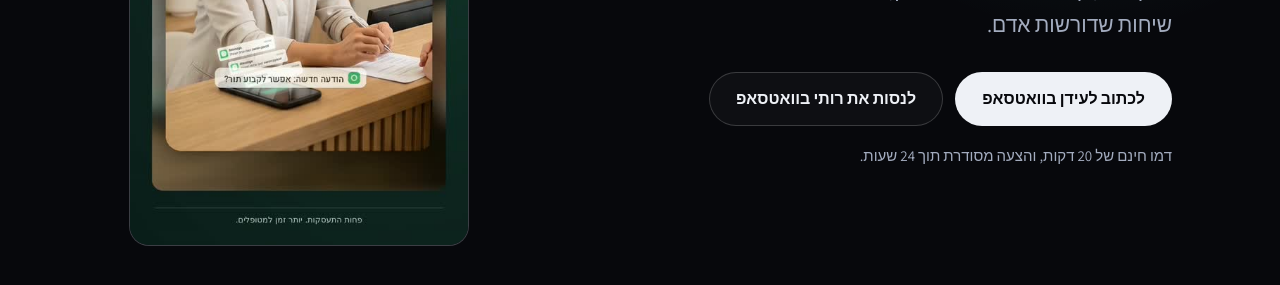
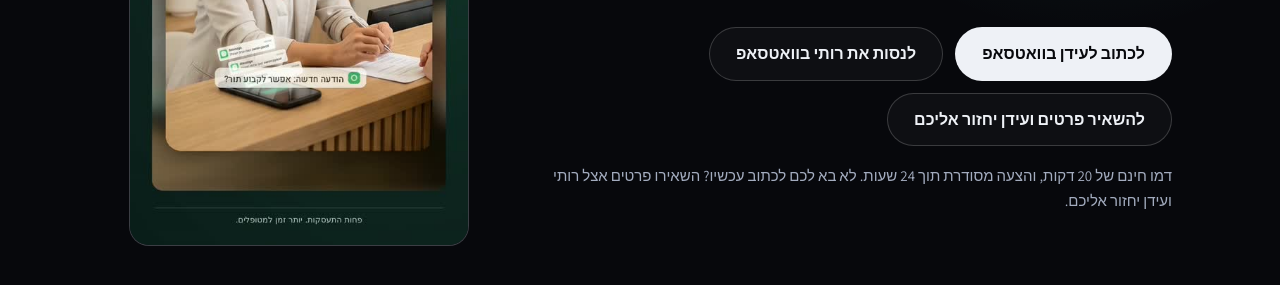
Before and after one commit to idanvaknin45455-cell/idan-vaknin-site, a plain HTML site: page ruti/index.html in a window 1280 px wide. Shown: the part 515-800 px from the top of the page. Drawn offline with Linux system fonts and the light colour scheme.

Commit message:
Ruti page: add "leave details" WhatsApp button via Ruti demo (#10)

```diff
--- a/ruti/index.html
+++ b/ruti/index.html
@@ -262,8 +262,9 @@ document.addEventListener('click', function (e) {
       <div class="ctas">
         <a class="btn btn-light" href="https://wa.me/972508822380?text=%D7%94%D7%99%D7%99%20%D7%A2%D7%99%D7%93%D7%9F%2C%20%D7%99%D7%A9%20%D7%9C%D7%99%20%D7%A7%D7%9C%D7%99%D7%A0%D7%99%D7%A7%D7%94%20%D7%95%D7%90%D7%A9%D7%9E%D7%97%20%D7%9C%D7%93%D7%9E%D7%95%20%D7%97%D7%99%D7%A0%D7%9D%20%D7%A9%D7%9C%20%D7%A8%D7%95%D7%AA%D7%99" target="_blank" rel="noopener">לכתוב לעידן בוואטסאפ</a>
         <a class="btn btn-ghost" href="https://wa.me/15188726702?text=%D7%94%D7%99%D7%99%20%D7%A8%D7%95%D7%AA%D7%99%2C%20%D7%90%D7%A9%D7%9E%D7%97%20%D7%9C%D7%94%D7%AA%D7%A0%D7%A1%D7%95%D7%AA%20%D7%91%D7%9A" target="_blank" rel="noopener">לנסות את רותי בוואטסאפ</a>
+        <a class="btn btn-ghost" href="https://wa.me/15188726702?text=%D7%94%D7%99%D7%99%20%D7%A8%D7%95%D7%AA%D7%99%2C%20%D7%99%D7%A9%20%D7%9C%D7%99%20%D7%A7%D7%9C%D7%99%D7%A0%D7%99%D7%A7%D7%94%20%D7%95%D7%90%D7%A9%D7%9E%D7%97%20%D7%9C%D7%94%D7%A9%D7%90%D7%99%D7%A8%20%D7%A4%D7%A8%D7%98%D7%99%D7%9D%20%D7%9B%D7%93%D7%99%20%D7%A9%D7%A2%D7%99%D7%93%D7%9F%20%D7%99%D7%97%D7%96%D7%95%D7%A8%20%D7%90%D7%9C%D7%99%D7%99.%20%D7%94%D7%A9%D7%9D%20%D7%A9%D7%9C%D7%99%3A%20%0A%D7%A9%D7%9D%20%D7%94%D7%A2%D7%A1%D7%A7%3A%20" target="_blank" rel="noopener">להשאיר פרטים ועידן יחזור אליכם</a>
       </div>
-      <p class="note">דמו חינם של 20 דקות, והצעה מסודרת תוך 24 שעות.</p>
+      <p class="note">דמו חינם של 20 דקות, והצעה מסודרת תוך 24 שעות. לא בא לכם לכתוב עכשיו? השאירו פרטים אצל רותי ועידן יחזור אליכם.</p>
     </div>
     <div class="poster"><img src="../ruti-poster.jpg" width="480" height="853" alt="איור של רותי, סוכנת וואטסאפ לקליניקות: מטפלת בקליניקה ועל השולחן הודעה חדשה בטלפון, אפשר לקבוע תור" fetchpriority="high"></div>
   </div>
@@ -370,6 +371,7 @@ document.addEventListener('click', function (e) {
     <div class="ctas">
       <a class="btn btn-light" href="https://wa.me/972508822380?text=%D7%94%D7%99%D7%99%20%D7%A2%D7%99%D7%93%D7%9F%2C%20%D7%99%D7%A9%20%D7%9C%D7%99%20%D7%A7%D7%9C%D7%99%D7%A0%D7%99%D7%A7%D7%94%20%D7%95%D7%90%D7%A9%D7%9E%D7%97%20%D7%9C%D7%93%D7%9E%D7%95%20%D7%97%D7%99%D7%A0%D7%9D%20%D7%A9%D7%9C%20%D7%A8%D7%95%D7%AA%D7%99" target="_blank" rel="noopener">לכתוב לעידן בוואטסאפ</a>
       <a class="btn btn-ghost" href="https://wa.me/15188726702?text=%D7%94%D7%99%D7%99%20%D7%A8%D7%95%D7%AA%D7%99%2C%20%D7%90%D7%A9%D7%9E%D7%97%20%D7%9C%D7%94%D7%AA%D7%A0%D7%A1%D7%95%D7%AA%20%D7%91%D7%9A" target="_blank" rel="noopener">לנסות את רותי בוואטסאפ</a>
+        <a class="btn btn-ghost" href="https://wa.me/15188726702?text=%D7%94%D7%99%D7%99%20%D7%A8%D7%95%D7%AA%D7%99%2C%20%D7%99%D7%A9%20%D7%9C%D7%99%20%D7%A7%D7%9C%D7%99%D7%A0%D7%99%D7%A7%D7%94%20%D7%95%D7%90%D7%A9%D7%9E%D7%97%20%D7%9C%D7%94%D7%A9%D7%90%D7%99%D7%A8%20%D7%A4%D7%A8%D7%98%D7%99%D7%9D%20%D7%9B%D7%93%D7%99%20%D7%A9%D7%A2%D7%99%D7%93%D7%9F%20%D7%99%D7%97%D7%96%D7%95%D7%A8%20%D7%90%D7%9C%D7%99%D7%99.%20%D7%94%D7%A9%D7%9D%20%D7%A9%D7%9C%D7%99%3A%20%0A%D7%A9%D7%9D%20%D7%94%D7%A2%D7%A1%D7%A7%3A%20" target="_blank" rel="noopener">להשאיר פרטים ועידן יחזור אליכם</a>
     </div>
   </div>
 </section>
```
